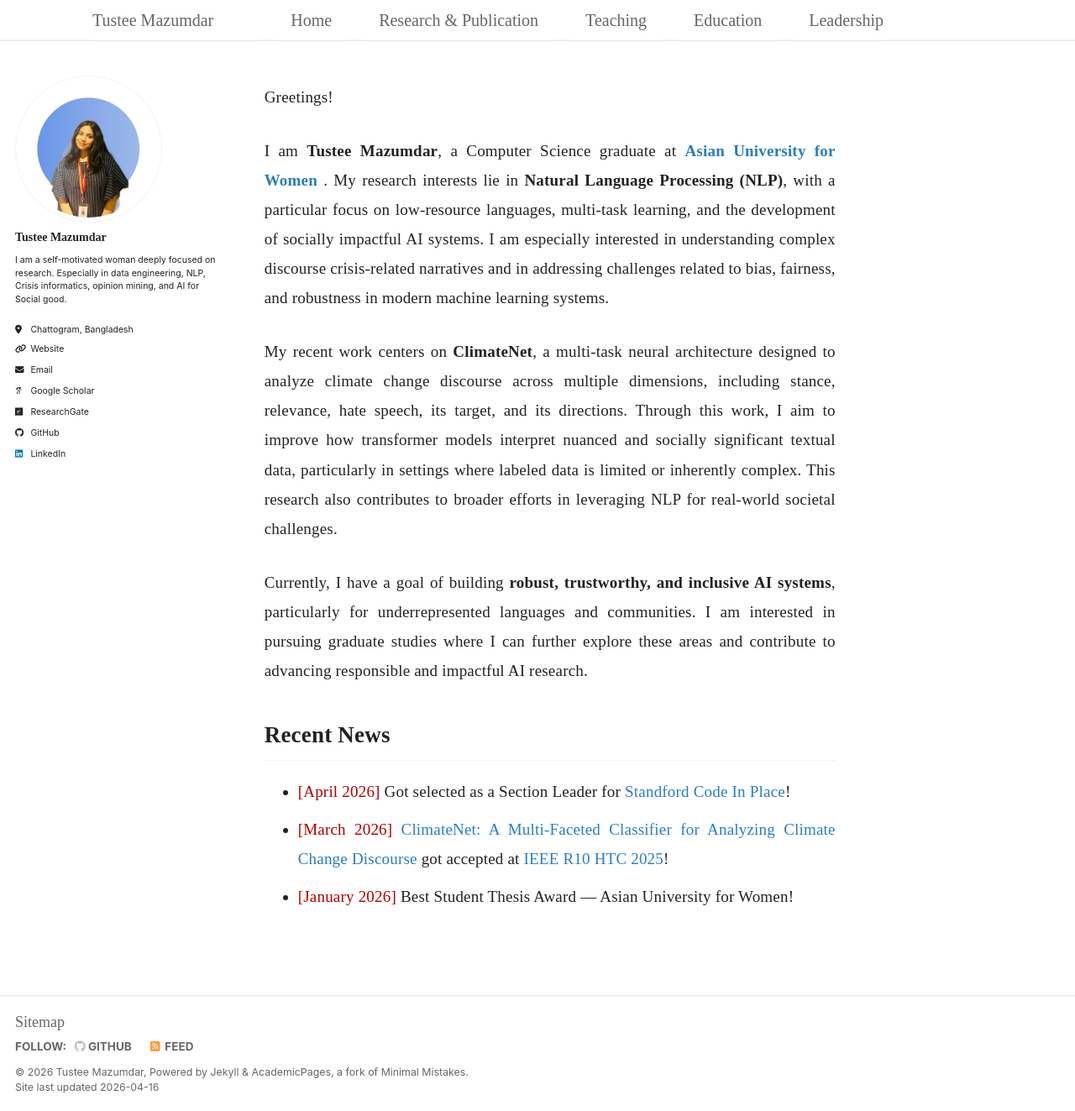
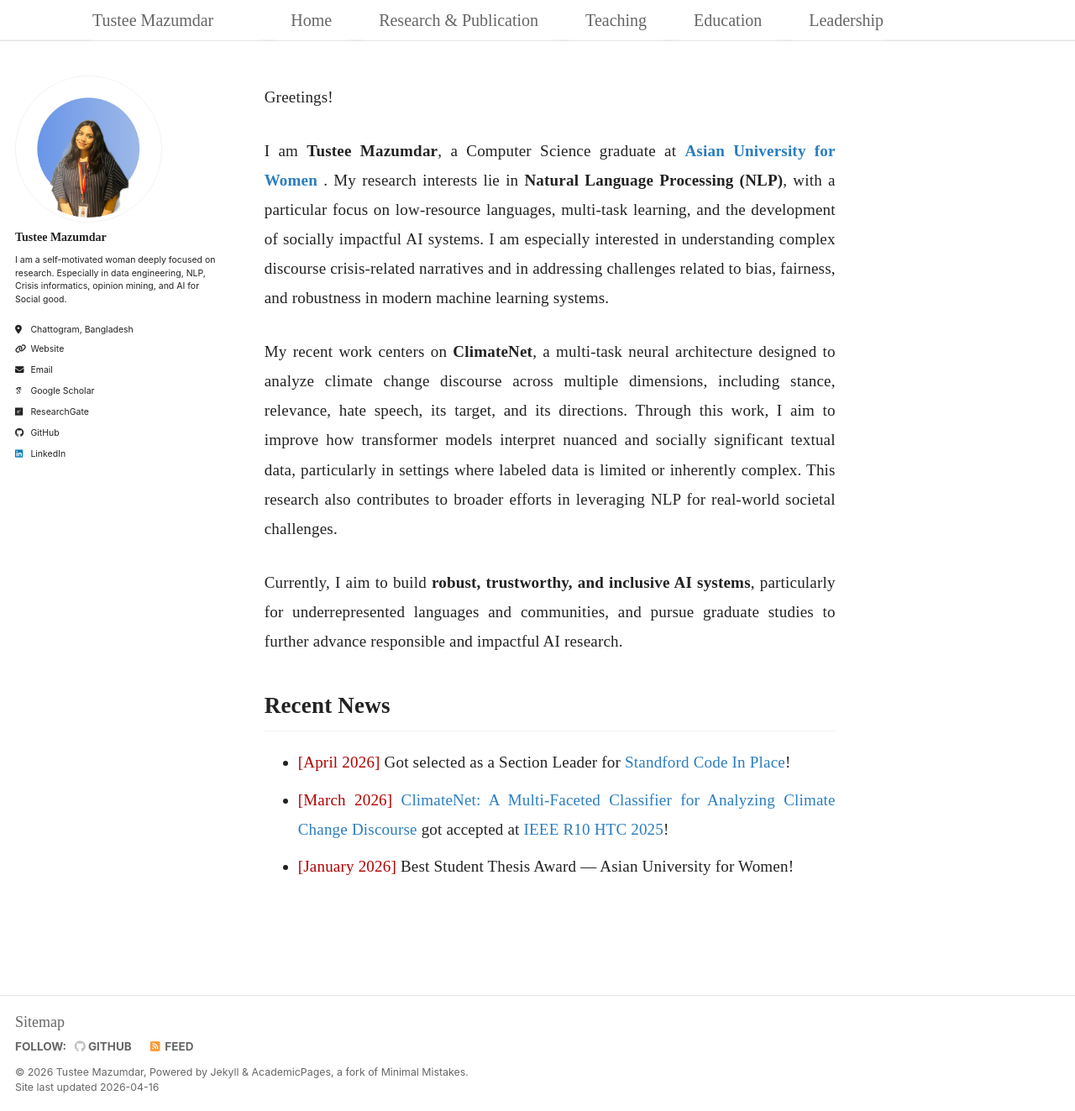
Before and after one commit to TusteeMazumdar/TusteeMazumdar.github.io, a Jekyll site: the page built from _pages/about.md, in a window 1280 px wide and 1323 px high. Shown: the whole window at 84% size. Built offline with Jekyll 4.4.1, drawn with Linux system fonts in a browser that asks for light colours; some web fonts are replaced; a script bundle is joined from its source files by our own code; library files that are not in the unit come from our copies.

Commit message:
Update about.md

```diff
--- a/_pages/about.md
+++ b/_pages/about.md
@@ -13,7 +13,7 @@ I am **Tustee Mazumdar**, a Computer Science graduate at [**Asian University for
 
 My recent work centers on **ClimateNet**, a multi-task neural architecture designed to analyze climate change discourse across multiple dimensions, including stance, relevance,  hate speech, its target, and its directions. Through this work, I aim to improve how transformer models interpret nuanced and socially significant textual data, particularly in settings where labeled data is limited or inherently complex. This research also contributes to broader efforts in leveraging NLP for real-world societal challenges.
 
-Currently, I have a  goal of building **robust, trustworthy, and inclusive AI systems**, particularly for underrepresented languages and communities. I am interested in pursuing graduate studies where I can further explore these areas and contribute to advancing responsible and impactful AI research.
+Currently, I aim to build **robust, trustworthy, and inclusive AI systems**, particularly for underrepresented languages and communities, and pursue graduate studies to further advance responsible and impactful AI research.
 
 ## Recent News
 - <span style="color:#b30000;">[April 2026]</span>
```
